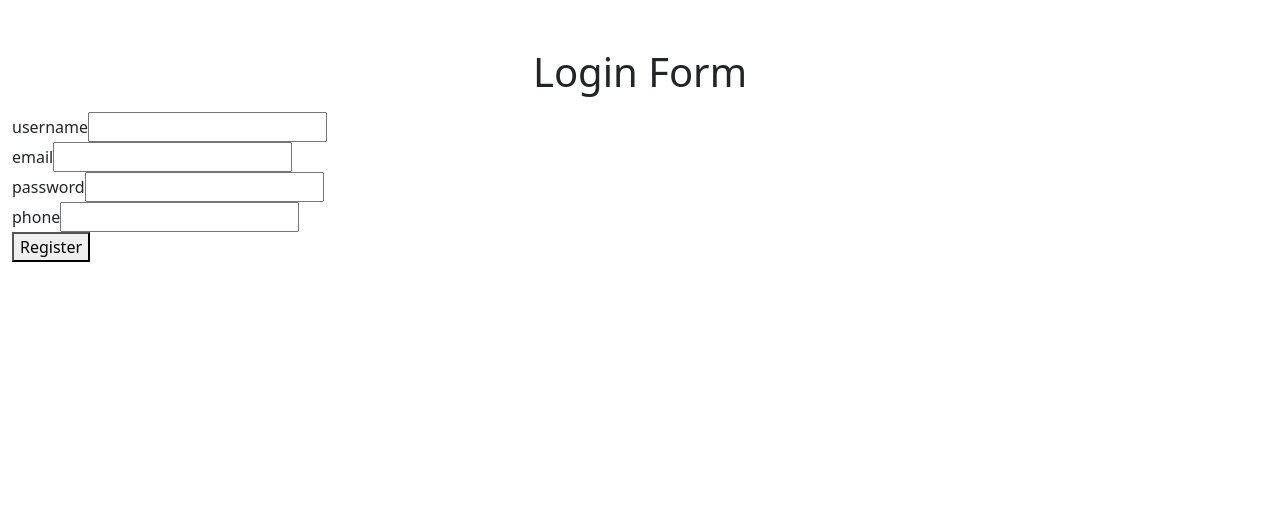
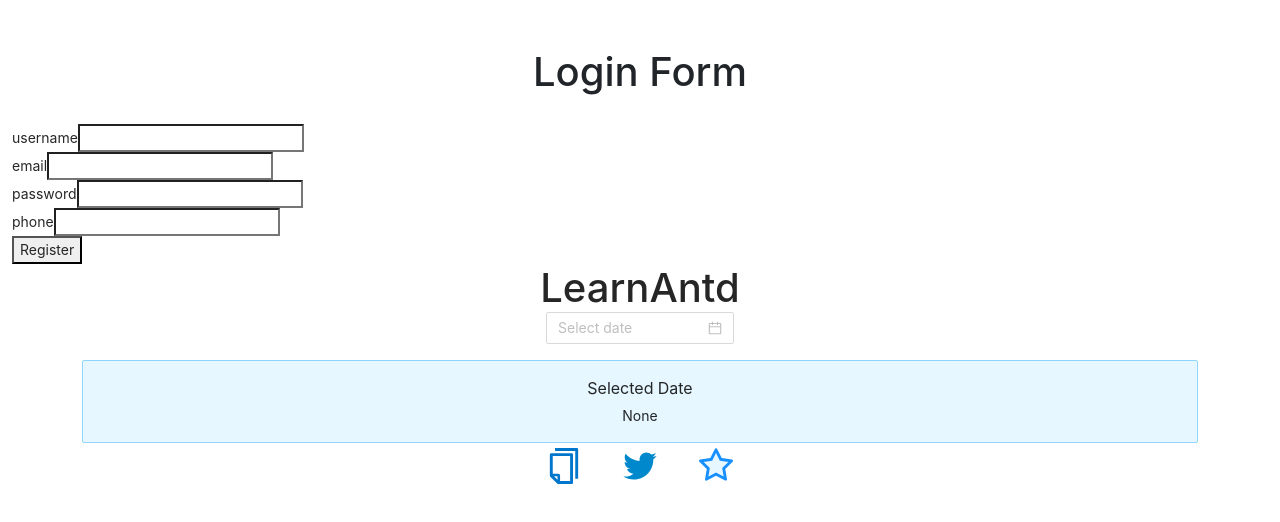
Before and after one commit to amitgeek435/learn-hook, a React (Create React App) app: page / in a window 1280 px wide. Shown: the top 522 px of the page. Built offline with nearby package versions, Linux system fonts and the light colour scheme.

Commit message:
class comp

```diff
--- a/package.json
+++ b/package.json
@@ -3,10 +3,12 @@
   "version": "0.1.0",
   "private": true,
   "dependencies": {
+    "@ant-design/icons": "^4.7.0",
     "@react-css/grid": "^1.5.1",
     "@testing-library/jest-dom": "^5.16.4",
     "@testing-library/react": "^13.3.0",
     "@testing-library/user-event": "^13.5.0",
+    "antd": "^4.21.5",
     "bootstrap": "^5.1.3",
     "react": "^18.2.0",
     "react-bootstrap": "^2.4.0",
--- a/src/App.js
+++ b/src/App.js
@@ -4,6 +4,7 @@ import ListGroup from "react-bootstrap/ListGroup";
 import ShortCircuitEval from "./components/ShortCircuitEval";
 import LoginForm from "./components/LoginForm";
 import Multipleinputs from "./components/forms/Multipleinputs";
+import LearnClassCompo from "./components/LearnClassCompo";
 
 function App() {
   return (
@@ -24,6 +25,7 @@ function App() {
         {/* <ShortCircuitEval /> */}
         {/* <LoginForm /> */}
         <Multipleinputs />
+        <LearnClassCompo />
       </div>
     </>
   );
--- /dev/null
+++ b/src/components/LearnClassCompo.jsx
@@ -0,0 +1,39 @@
+import { DatePicker, message, Alert } from "antd";
+import { CopyOutlined, TwitterOutlined, StarTwoTone } from "@ant-design/icons";
+import { useState } from "react";
+
+const LearnAntd = () => {
+  const [date, setDate] = useState(null);
+  const handleChange = (value) => {
+    console.log(value);
+    message.info(
+      `Selected Date: ${value ? value.format("YYYY-MM-DD") : "None"}`
+    );
+    setDate(value);
+  };
+  return (
+    <>
+      <div className="container text-center">
+        <h1 className=" m-0">LearnAntd</h1>
+        <DatePicker onChange={handleChange} />
+        <div style={{ marginTop: 16 }}>
+          <Alert
+            message="Selected Date"
+            description={date ? date.format("YYYY-MM-DD") : "None"}
+          />
+          <CopyOutlined
+            style={{ fontSize: "36px", color: "#07c", margin: "5px 20px" }}
+          />
+          <TwitterOutlined
+            style={{ fontSize: "36px", color: "#08c", margin: "5px 20px" }}
+          />
+          <StarTwoTone
+            style={{ fontSize: "36px", color: "#000", margin: "5px 20px" }}
+          />
+        </div>
+      </div>
+    </>
+  );
+};
+
+export default LearnAntd;
--- a/src/components/forms/Multipleinputs.jsx
+++ b/src/components/forms/Multipleinputs.jsx
@@ -15,6 +15,7 @@ const Multipleinputs = () => {
   };
   const formSubmit = (e) => {
     e.preventDefault();
+    console.log(userregister);
     const userData = { ...userregister, id: new Date().getTime().toString() };
     // console.log(userData);
     setuRecords([...urecords, userData]);
@@ -82,17 +83,16 @@ const Multipleinputs = () => {
           {urecords.map((celm, i) => {
             const { id, username, email, password, phone } = celm;
             return (
-              <>
               <div
                 key={id}
                 className="bg-info d-flex justify-content-around border-bottom border-success"
               >
+                <div>{i + 1}</div>
                 <div>{username}</div>
                 <div>{email}</div>
                 <div>{password}</div>
                 <div>{phone}</div>
               </div>
-              </>
             );
           })}
         </div>
--- a/src/index.js
+++ b/src/index.js
@@ -4,6 +4,7 @@ import "./index.css";
 import App from "./App";
 import reportWebVitals from "./reportWebVitals";
 import "bootstrap/dist/css/bootstrap.min.css";
+import "antd/dist/antd.css";
 
 const root = ReactDOM.createRoot(document.getElementById("root"));
 root.render(
```
Also changed, not shown: 1 other file (tests, documents, lock files or other folders). Lines whose indentation alone changed are shown as unchanged.
